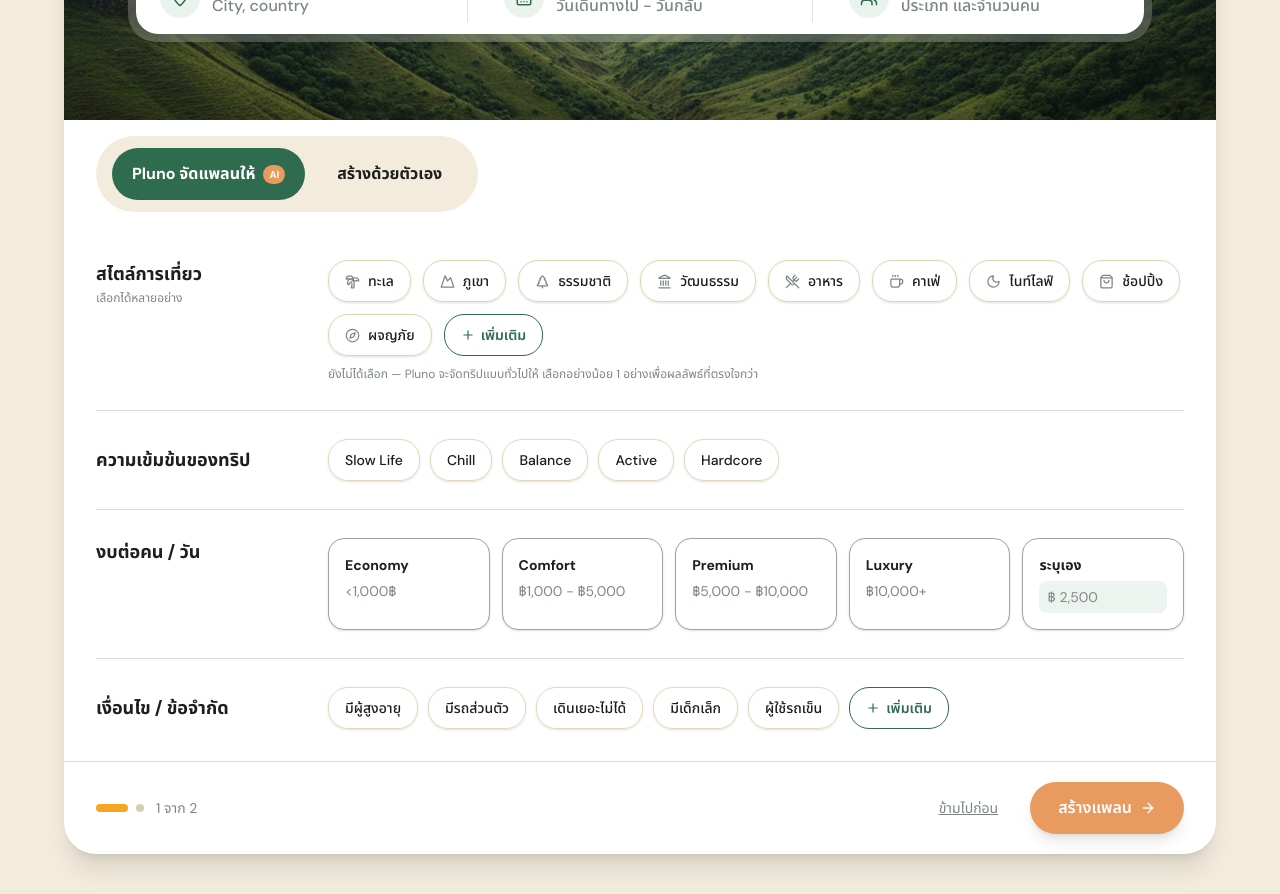
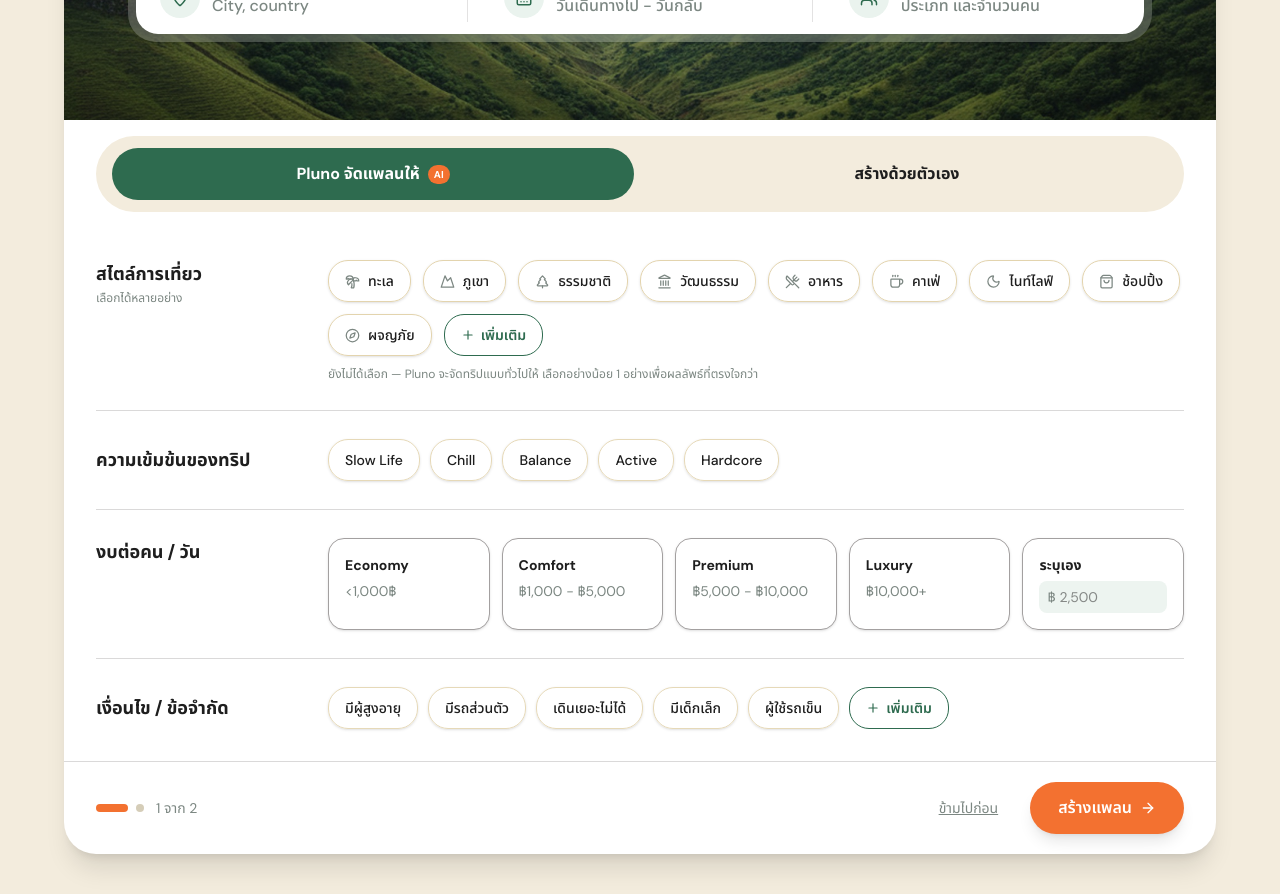
Before and after one commit to nichapanop-fullteam/travel-planer, a Next.js app: page /create-trip in a window 1280 px wide. Shown: the part 220-1114 px from the top of the page. Built offline with nearby package versions, Linux system fonts and the light colour scheme.

Commit message:
feat: update accent orange color in styles and icon for consistency

```diff
--- a/src/app/create-trip/page.tsx
+++ b/src/app/create-trip/page.tsx
@@ -361,7 +361,7 @@ function CreateTripForm() {
           <div className="flex flex-col-reverse items-center gap-4 border-t border-[var(--color-border)]/40 px-6 py-5 sm:flex-row sm:justify-between sm:px-8">
             <div className="flex items-center gap-3">
               <div className="flex items-center gap-2">
-                <span className="h-2 w-8 rounded-full" style={{ backgroundColor: "#f5a623" }} />
+                <span className="h-2 w-8 rounded-full" style={{ backgroundColor: "var(--color-accent-orange)" }} />
                 <span className="h-2 w-2 rounded-full" style={{ backgroundColor: "#d5cdb8" }} />
               </div>
               <span className="text-sm text-[var(--color-muted)]">1 จาก 2</span>
@@ -489,13 +489,13 @@ function ModeToggle({
 }) {
   return (
     <div
-      className="inline-flex items-center gap-2 rounded-full px-3 py-3 sm:gap-3 sm:px-4"
+      className="flex items-center gap-2 rounded-full px-3 py-3 sm:gap-3 sm:px-4"
       style={{ backgroundColor: "var(--color-page-cream)" }}
     >
       <button
         type="button"
         onClick={() => setMode("ai")}
-        className="inline-flex items-center justify-center gap-2 whitespace-nowrap rounded-full px-5 py-3.5 text-sm font-bold transition-colors sm:text-base"
+        className="inline-flex flex-1 items-center justify-center gap-2 rounded-full py-3.5 text-sm font-bold transition-colors sm:text-base"
         style={
           mode === "ai"
             ? { backgroundColor: "var(--color-brand-green)", color: "#fff" }
@@ -513,7 +513,7 @@ function ModeToggle({
       <button
         type="button"
         onClick={() => setMode("self")}
-        className="inline-flex items-center justify-center whitespace-nowrap rounded-full px-5 py-3.5 text-sm font-bold transition-colors sm:text-base"
+        className="inline-flex flex-1 items-center justify-center rounded-full py-3.5 text-sm font-bold transition-colors sm:text-base"
         style={
           mode === "self"
             ? { backgroundColor: "var(--color-brand-green)", color: "#fff" }
--- a/src/app/globals.css
+++ b/src/app/globals.css
@@ -10,7 +10,7 @@
   --color-deep-green: #1f5b45;
   --color-brand-green: #2e6b4f; /* matches the "o" accents in public/images/brand-logo.svg */
   --color-accent-mint: #7ea891;
-  --color-accent-orange: #e89a5f;
+  --color-accent-orange: #F37130;
   --color-neutral-gray: #a3a0a0;
 
   --color-surface: #edf4f0;
```
Also changed, not shown: src/app/icon.svg.
